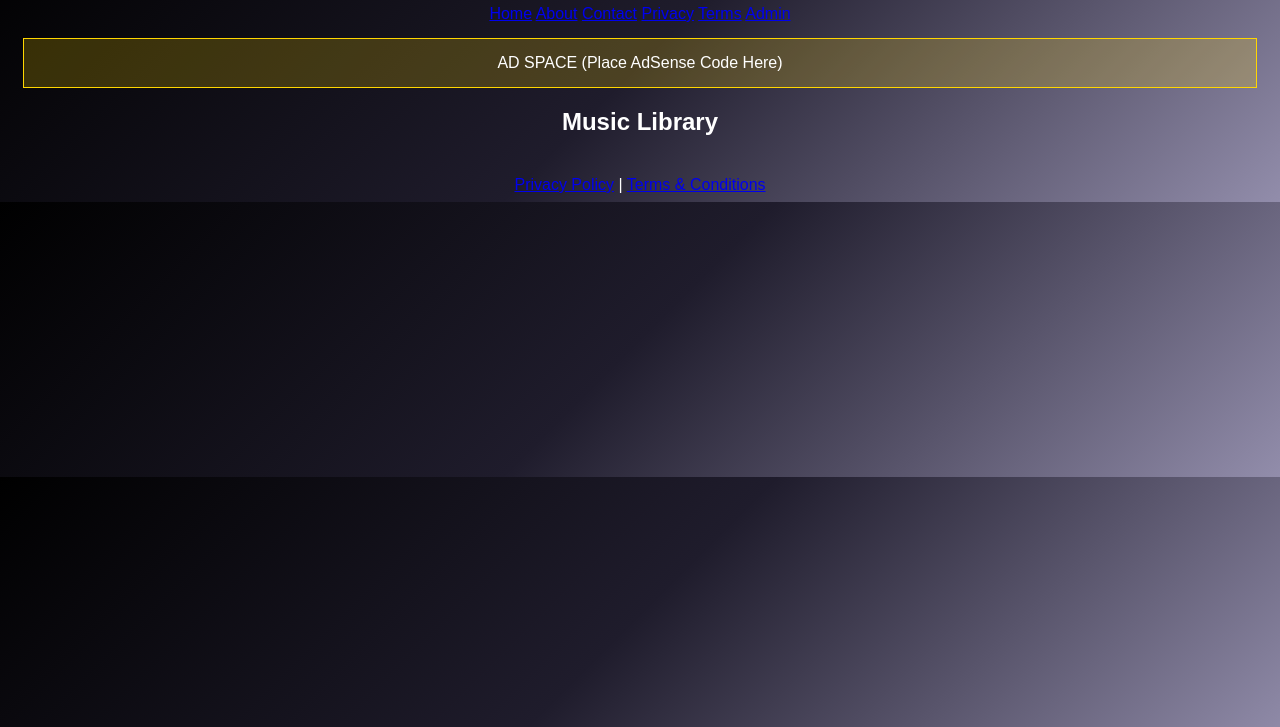
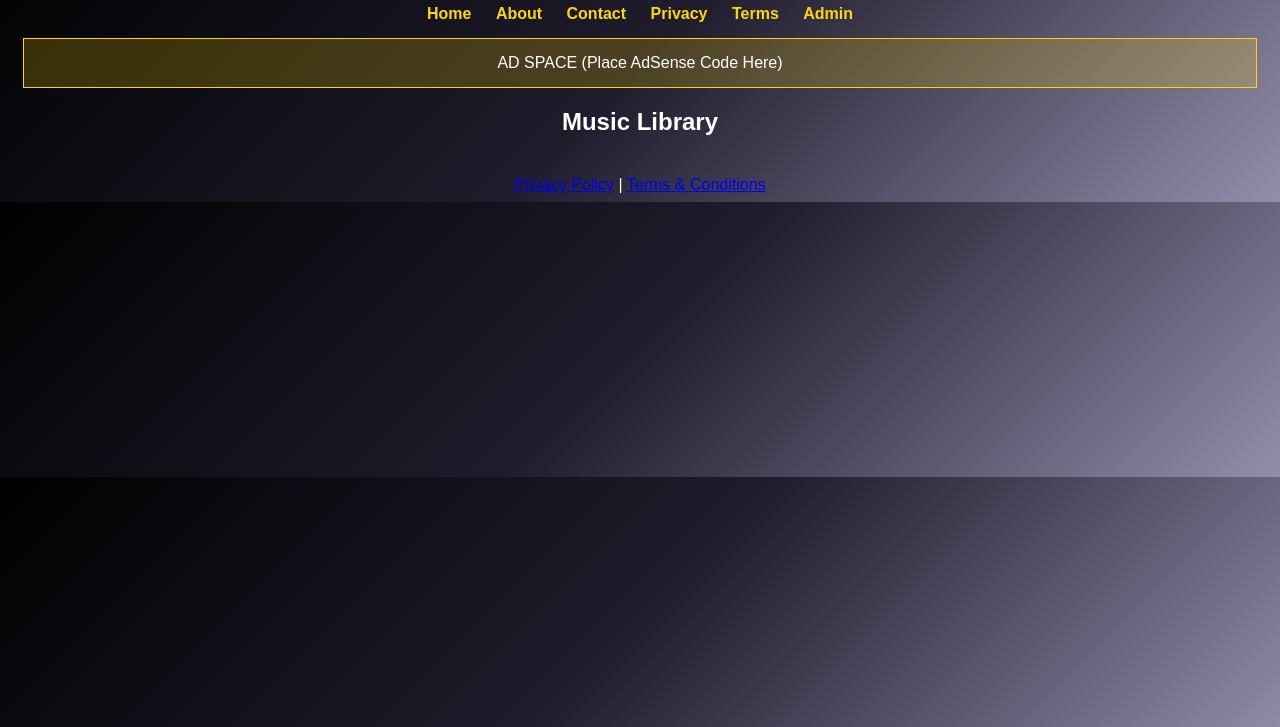
Before and after one commit to kevinniwa7/new-music-hub, a website: page public/index.html in a window 1280 px wide. Shown: the part 73-800 px from the top of the page. Drawn offline with Linux system fonts and the light colour scheme; no server answers.

Commit message:
Update style.css

```diff
--- a/public/style.css
+++ b/public/style.css
@@ -13,3 +13,17 @@ padding:15px;
 background:rgba(255,215,0,0.2);
 border:1px solid gold;
 }
+nav {
+  margin: 15px;
+}
+
+nav a {
+  margin: 10px;
+  color: gold;
+  font-weight: bold;
+  text-decoration: none;
+}
+
+nav a:hover {
+  color: white;
+}
```
